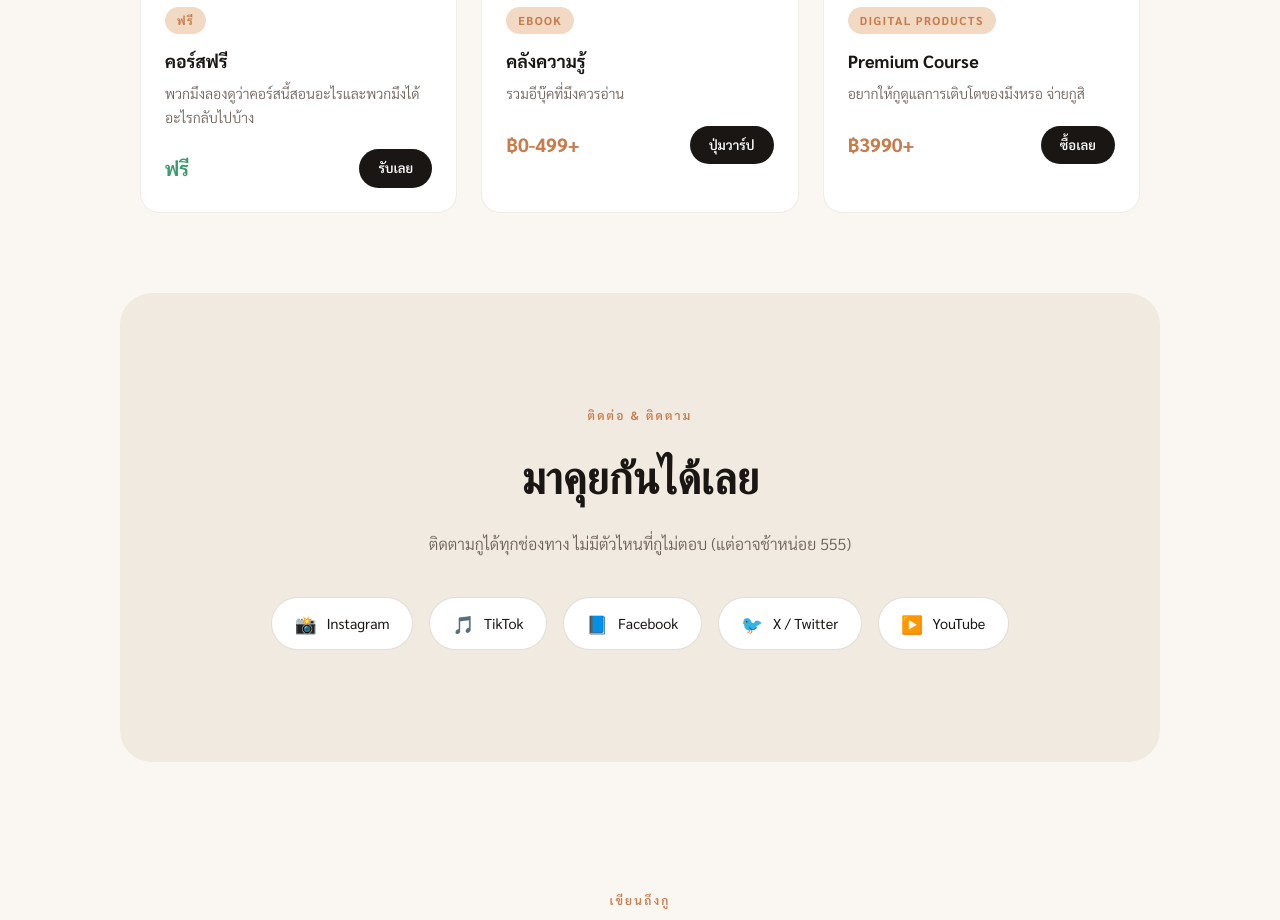
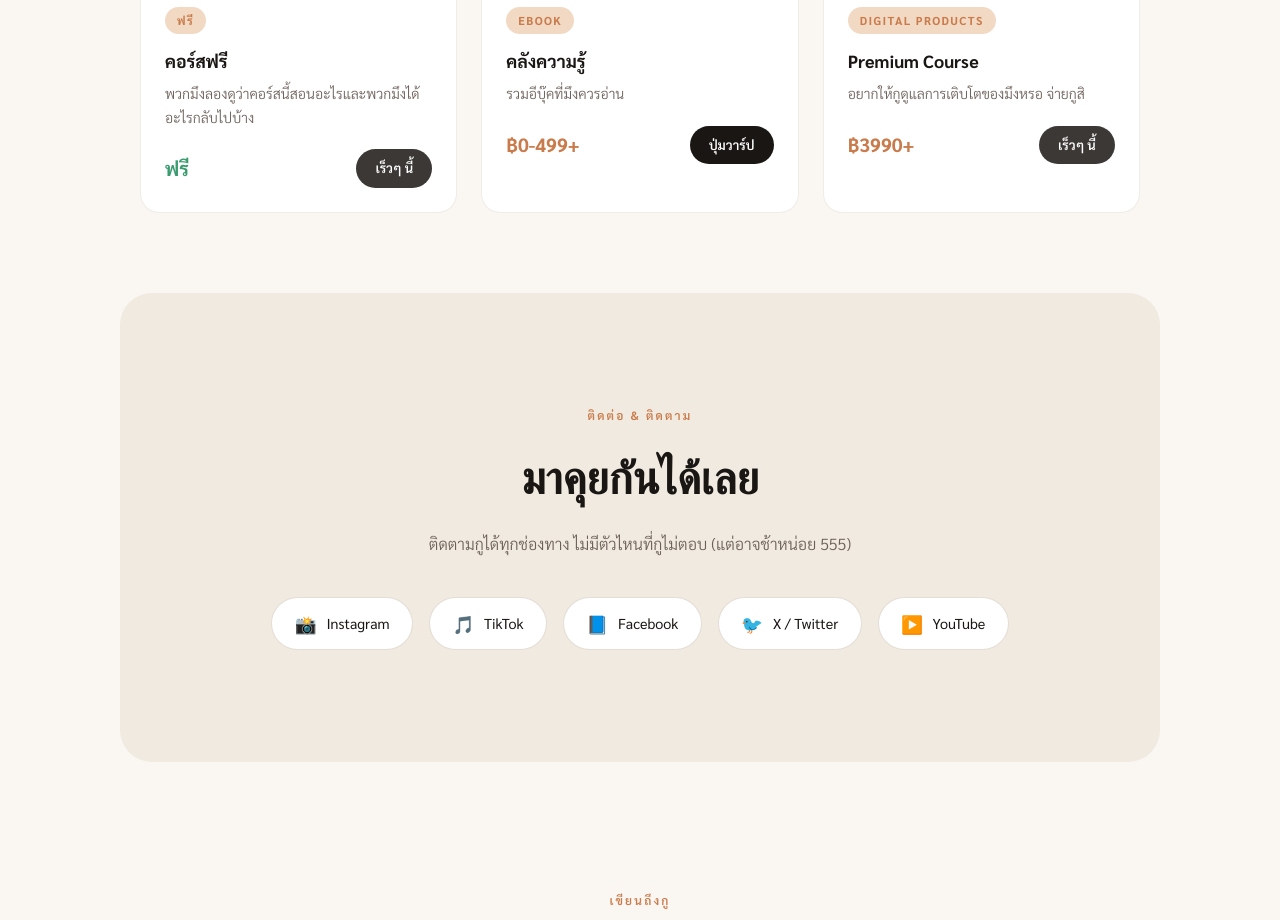
Before and after one commit to oilalongtheway/oilalongtheway, a website: page index.html in a window 1280 px wide. Shown: the part 2080-3000 px from the top of the page. Drawn offline with nearby package versions, Linux system fonts and the light colour scheme; no server answers.

Commit message:
Update index.html

```diff
--- a/index.html
+++ b/index.html
@@ -214,8 +214,8 @@
           <p class="product-desc">พวกมึงลองดูว่าคอร์สนี้สอนอะไรและพวกมึงได้อะไรกลับไปบ้าง</p>
           <div class="product-footer">
             <span class="product-price free">ฟรี</span>
-            <!-- ข้อ 3: เปลี่ยน # เป็น link จริง เช่น https://forms.gle/xxx หรือ page คอร์สฟรี -->
-            <a href="LINK_FREE_COURSE_HERE" class="btn-buy">รับเลย</a>
+            <!-- ข้อ 3: ใส่ link จริงทีหลัง เช่น https://forms.gle/xxx หรือ page คอร์สฟรี -->
+            <span class="btn-buy" style="cursor:default;opacity:0.85;">เร็วๆ นี้</span>
           </div>
         </div>
       </div>
@@ -241,8 +241,8 @@
           <p class="product-desc">อยากให้กูดูแลการเติบโตของมึงหรอ จ่ายกูสิ</p>
           <div class="product-footer">
             <span class="product-price">฿3990+</span>
-            <!-- ข้อ 2: เปลี่ยน STRIPE_PAYMENT_LINK_HERE เป็น Stripe link จริง เช่น https://buy.stripe.com/xxx -->
-            <a href="STRIPE_PAYMENT_LINK_HERE" class="btn-buy">ซื้อเลย</a>
+            <!-- ข้อ 2: ใส่ Stripe link จริงทีหลัง เช่น https://buy.stripe.com/xxx -->
+            <span class="btn-buy" style="cursor:default;opacity:0.85;">เร็วๆ นี้</span>
           </div>
         </div>
       </div>
```
